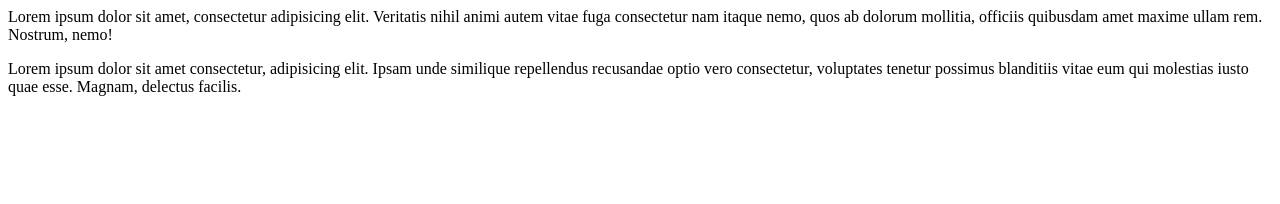
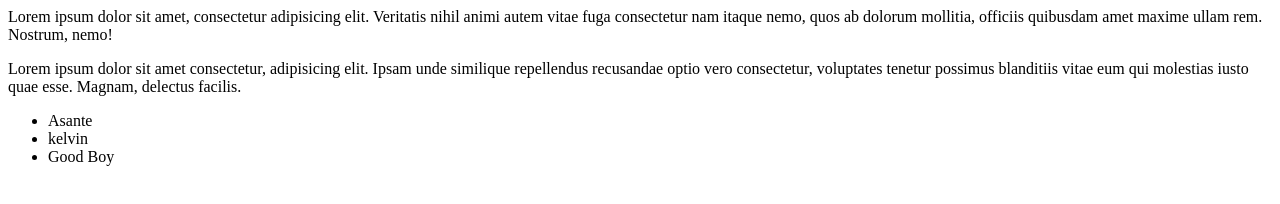
Before and after one commit to asante-kelvin123/learn-git, a plain HTML site: page index.html in a window 1280 px wide. Drawn offline with Linux system fonts and the light colour scheme.

Commit message:
Add ing a list

```diff
--- a/index.html
+++ b/index.html
@@ -11,5 +11,11 @@
      officiis quibusdam amet maxime ullam rem. Nostrum, nemo!
      <p>Lorem ipsum dolor sit amet consectetur, adipisicing elit. Ipsam unde similique repellendus recusandae optio vero consectetur, voluptates tenetur possimus blanditiis
          vitae eum qui molestias iusto quae esse. Magnam, delectus facilis.</p>
+
+         <ul>
+            <li>Asante</li>
+            <li>kelvin</li>
+            <li>Good Boy</li>
+         </ul>
 </body>
 </html>
```
